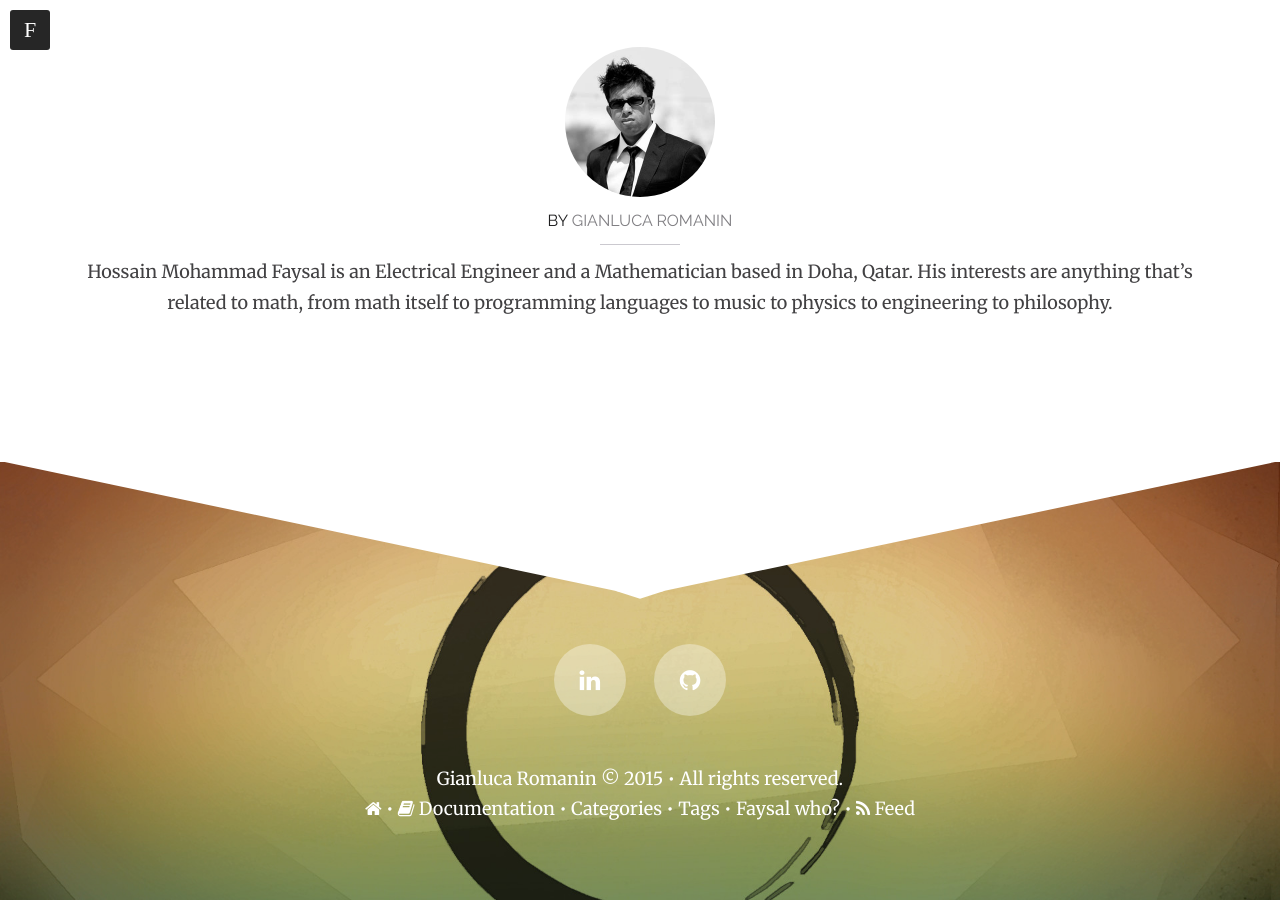
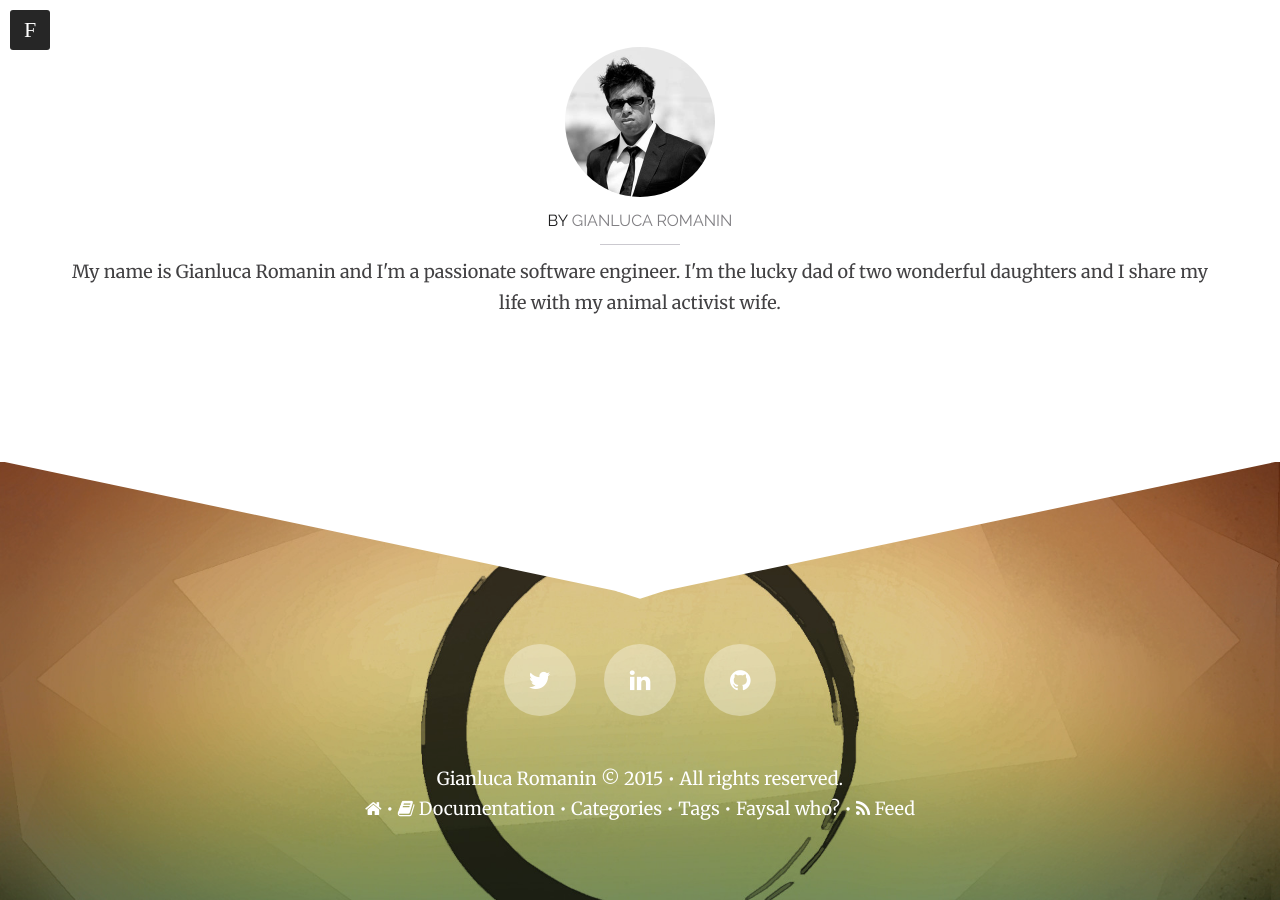
Before and after one commit to JayZar21/JayZar21.github.io, a Jekyll site: the page built from _posts/2015-03-01-the-way.md, in a window 1280 px wide and 900 px high, scrolled down 1162 px. Built offline with Jekyll 4.4.1, drawn with Linux system fonts in a browser that asks for light colours; nearby versions of some CDN libraries; comment, search, counter and statistics services are not loaded; some of the changed text lies outside the part shown.

Commit message:
fixes in cfg

```diff
--- a/_config.yml
+++ b/_config.yml
@@ -1,5 +1,5 @@
-title:            Way of the coder - コーダの道
-description:      "コーダの道 (Kōda no michi)"
+title:            Way of the coder
+description:      "Zen in the software world"
 logo:             omikron.png
 #disqus_shortname: hmfaysal
 # Assign a default image for your site's header and footer
@@ -26,9 +26,9 @@ owner:
   avatar:         hmfaysal.jpg
   email:          romaninz@gmail.com
   # Use the coder's toolbox at http://coderstoolbox.net/string/#!encoding=xml&action=encode&charset=us_ascii to encode your description into XML string
-  description:    Hossain Mohammad Faysal is an Electrical Engineer and a Mathematician based in Doha, Qatar. His interests are anything that&#8217;s related to math, from math itself to programming languages to music to physics to engineering to philosophy.
+  description:    My name is Gianluca Romanin and I'm a passionate software engineer. I'm the lucky dad of two wonderful daughters and I share my life with my animal activist wife.
   # Social networking links used in footer. Update and remove as you like.
-  twitter:
+  twitter:        j_zar21
   facebook:
   github:         JayZar21
   stackexchange:
```
Also changed, not shown: 12 other files.
